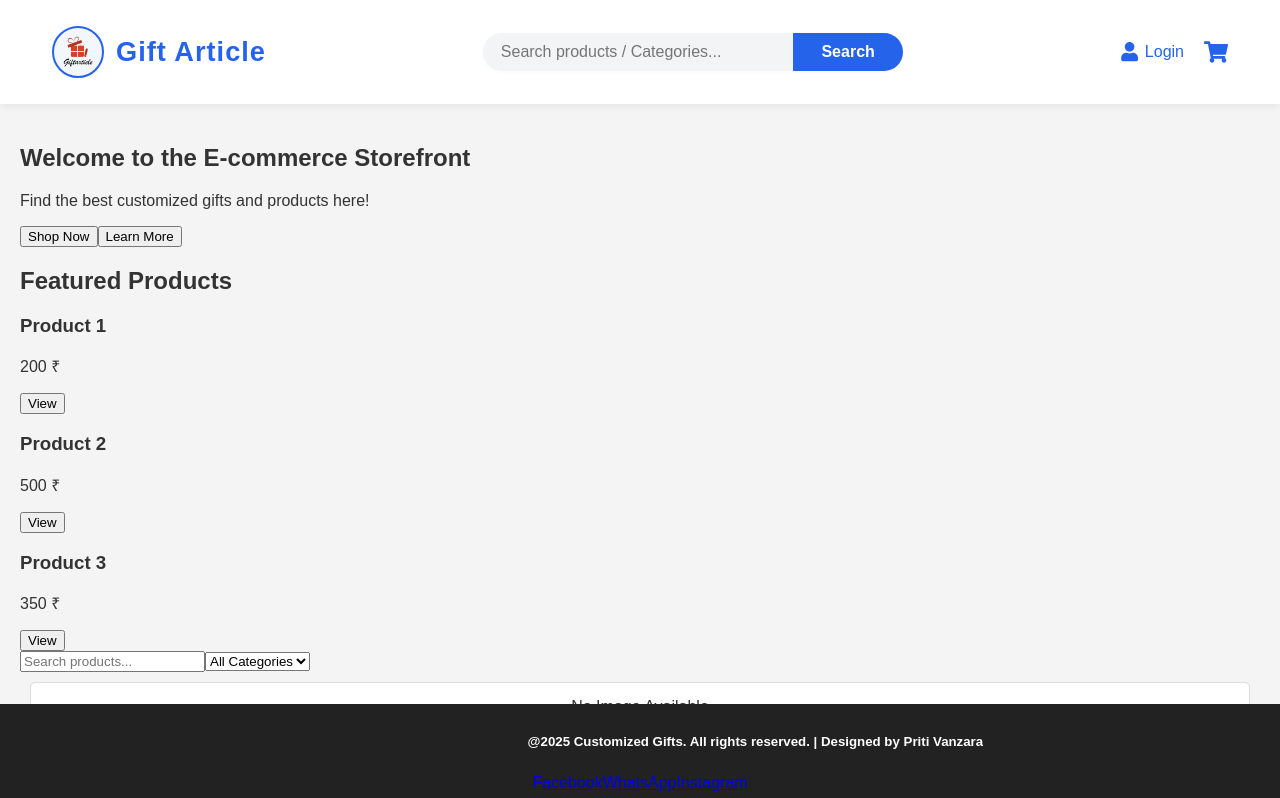
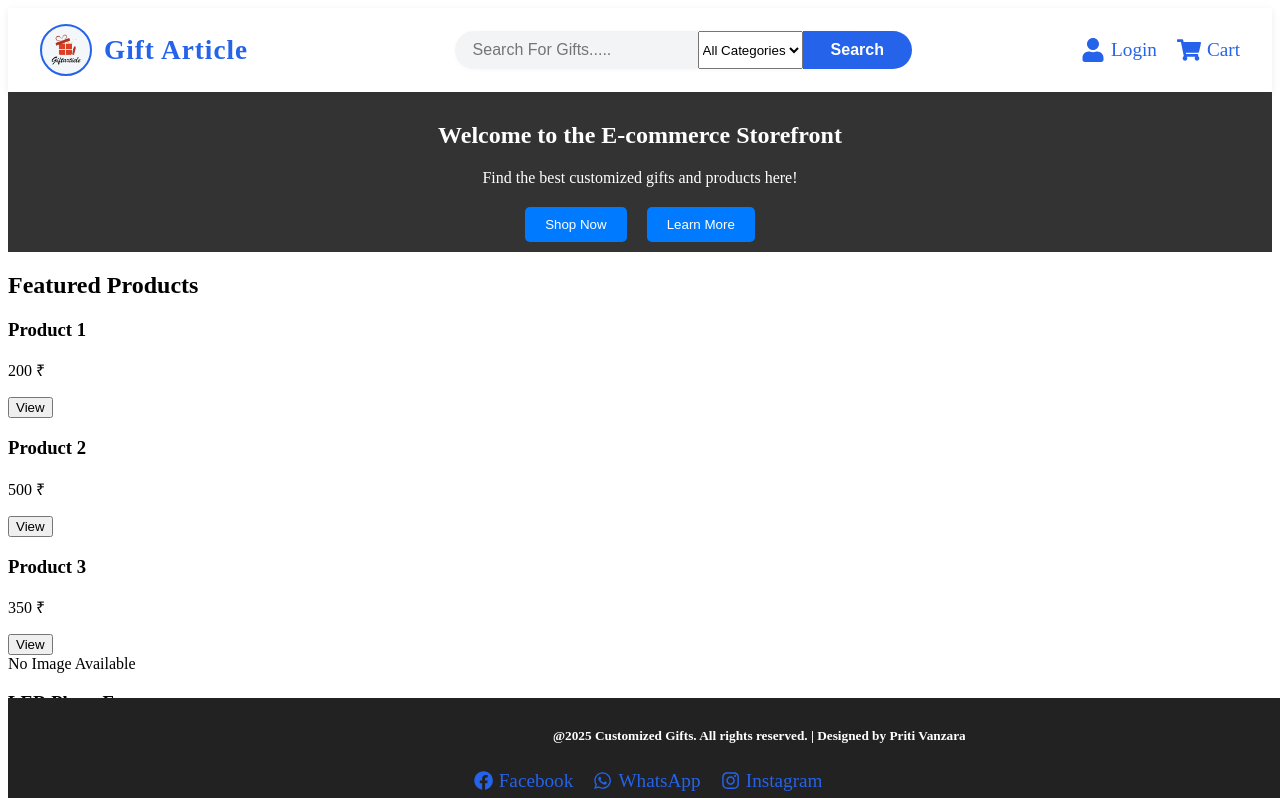
Before and after one commit to pritivanzara08/Internship-Project, a Next.js app: page / in a window 1280 px wide. Shown: the top 798 px of the page. Built offline with nearby package versions, Linux system fonts and the light colour scheme.

Commit message:
upgrading layout style

```diff
--- a/src/App.css
+++ /dev/null
@@ -1,15 +0,0 @@
-body {
-  margin: 0;
-  font-family: 'Segoe UI', Arial, sans-serif;
-  background: #f9f9f9;
-}
-
-.main-content {
-  min-height: 80vh;
-  max-width: 1200px;
-  margin: 40px auto 20px auto;
-  padding: 20px;
-  background: #fff;
-  border-radius: 10px;
-  box-shadow: 0 2px 8px rgba(0,0,0,0.05);
-}
--- a/src/components/layout/Footer.css
+++ b/src/components/layout/Footer.css
@@ -26,3 +26,44 @@
         transform: translateX(-100%);
     }
 }
+
+.social-icons a {
+    color: #2563eb;
+    margin: 0 10px;
+    text-decoration: none;
+    font-size: 1.2rem;
+    transition: color 0.2s;
+}
+
+.social-icons a:hover {
+    color: #f0f0f0;
+}
+
+.social-icons {
+    display: flex;
+    justify-content: center;
+    margin-top: 10px;
+}
+
+.social-icon-facebook {
+    font-size: 1.2rem;
+}
+
+.social-icon-whatsapp {
+    font-size: 1.2rem;
+}
+
+.social-icon-instagram {
+    font-size: 1.2rem;
+}
+
+.facebook-link, .whatsapp-link, .instagram-link {
+  display: flex;
+  align-items: center;
+  gap: 6px;
+  color: #2563eb;
+  font-weight: 500;
+  text-decoration: none;
+  font-size: 1.2rem;
+  transition: color 0.2s;
+}
--- a/src/components/layout/Footer.tsx
+++ b/src/components/layout/Footer.tsx
@@ -1,21 +1,25 @@
 import React from 'react';
 import './Footer.css';
+import { FaFacebook, FaWhatsapp, FaInstagram } from 'react-icons/fa';
 
 const Footer: React.FC = () => (
   <footer className="new_footer text-center fixed-bottom">
-    <h5 style={{ color: 'white' }}>
+    <h5 className="footer-text">
       <span className="scrolling-text">
         @2025 Customized Gifts. All rights reserved. | Designed by Priti Vanzara
       </span>
     </h5>
     <div className="social-icons">
-      <a href="https://www.facebook.com" target="_blank" rel="noopener noreferrer">
+      <a className="facebook-link" href="https://www.facebook.com" target="_blank" rel="noopener noreferrer">
+        <FaFacebook className="social-icon-facebook" />
         Facebook
       </a>
-      <a href="https://www.whatsapp.com" target="_blank" rel="noopener noreferrer">
+      <a className="whatsapp-link" href="https://www.whatsapp.com" target="_blank" rel="noopener noreferrer">
+        <FaWhatsapp className="social-icon-whatsapp" />
         WhatsApp
       </a>
-      <a href="https://www.instagram.com" target="_blank" rel="noopener noreferrer">
+      <a className="instagram-link" href="https://www.instagram.com" target="_blank" rel="noopener noreferrer">
+        <FaInstagram className="social-icon-instagram" />
         Instagram
       </a>
     </div>
--- a/src/components/layout/Header.css
+++ b/src/components/layout/Header.css
@@ -90,29 +90,30 @@
   color: #2563eb;
   font-weight: 500;
   text-decoration: none;
-  font-size: 1rem;
+  font-size: 1.2rem;
   transition: color 0.2s;
 }
 .header-login-link:hover {
-  color: #174ea6;
+  color: #ff0000;
   text-decoration: underline;
 }
 
 .header-login-icon {
-  font-size: 1.2rem;
+  font-size: 1.5rem;
 }
 
 .header-cart-link {
-  position: relative;
   display: flex;
   align-items: center;
+  gap: 6px;
   color: #2563eb;
-  font-size: 1.5rem;
+  font-weight: 500;
+  text-decoration: none;
+  font-size: 1.2rem;
   transition: color 0.2s;
-  text-decoration: none;
 }
 .header-cart-link:hover {
-  color: #174ea6;
+  color: #ff0000;
 }
 
 .header-cart-icon {
--- a/src/components/layout/Header.tsx
+++ b/src/components/layout/Header.tsx
@@ -7,6 +7,7 @@ import { FaShoppingCart, FaUser } from 'react-icons/fa';
 const Header: React.FC = () => {
   const [search, setSearch] = useState('');
   const router = useRouter();
+  const [selectedCategory, setSelectedCategory] = useState("");
 
   const handleSearch = (e: React.FormEvent) => {
     e.preventDefault();
@@ -14,6 +15,10 @@ const Header: React.FC = () => {
         router.push(`/search?query=${encodeURIComponent(search)}`);
     }
   };
+
+  const handleCategoryChange = (e: React.ChangeEvent<HTMLSelectElement>) => {
+      setSelectedCategory(e.target.value);
+    };
 
   return (
     <header className="header">
@@ -29,9 +34,24 @@ const Header: React.FC = () => {
                     type="text"
                     value={search}
                     onChange={(e) => setSearch(e.target.value)}
-                    placeholder="Search products / Categories..."
+                    placeholder="Search For Gifts....."
                     className="header-search-input"
                 />
+                <select
+                    value={selectedCategory}
+                    onChange={handleCategoryChange}
+                    className="w-full md:w-1/4 px-4 py-2 border rounded-md focus:outline-none focus:ring-2 focus:ring-blue-500">
+                    <option value="">All Categories</option>
+                    <option value="birthdayitems">Birthday</option>
+                    <option value="anniversaryitems">Anniversary</option>
+                    <option value="leditems">LED Items</option>
+                    <option value="photoframes">Photo Frame</option>
+                    <option value="hampers">Hampers</option>
+                    <option value="giftcards">Gift Cards</option>
+                    <option value="keychain">Keychain</option>
+                    <option value="festiveitems">Festivals</option>
+                    <option value="weddingitems">Wedding</option>
+                </select>
                 <button
                     type="submit"
                     className="header-search-btn"
@@ -48,7 +68,7 @@ const Header: React.FC = () => {
                 <Link href="/cart" className="header-cart-link">
                     {/* Cart Icon */}
                     <FaShoppingCart className="header-cart-icon" />
-
+                    Cart
                 </Link>
             </div>
         </div>
--- a/src/pages/index.tsx
+++ b/src/pages/index.tsx
@@ -1,5 +1,6 @@
 import React, { useState } from "react";
 import ProductList from "../components/product/ProductList";
+import '../styles/globals.css'; // Ensure this path is correct based on your project structure
 
 export default function Home() {
   const [searchQuery, setSearchQuery] = useState("");
@@ -14,14 +15,14 @@ export default function Home() {
   };
 
   return (
-    <div className="container mx-auto px-4 py-8">
+    <div className="main-container">
       {/* Hero Section */}
-      <section className="text-center mb-10">
-        <h1 className="text-5xl font-extrabold mb-2 text-blue-700">Welcome to the E-commerce Storefront</h1>
+      <section className="banner">
+        <h1>Welcome to the E-commerce Storefront</h1>
         <p className="text-lg text-gray-500 mb-6">Find the best customized gifts and products here!</p>
-        <div className="flex justify-center gap-4">
-          <button className="bg-blue-500 text-white px-6 py-2 rounded shadow hover:bg-blue-600 transition">Shop Now</button>
-          <button className="bg-gray-200 text-gray-800 px-6 py-2 rounded shadow hover:bg-gray-300 transition">Learn More</button>
+        <div className="explore-buttons">
+          <button className="shopnowbtn">Shop Now</button>
+          <button className="learnmorebtn">Learn More</button>
         </div>
       </section>
 
@@ -47,33 +48,6 @@ export default function Home() {
           </div>
         </div>
       </section>
-
-      {/* Search and Filter */}
-      <section className="mb-10">
-        <div className="flex flex-col md:flex-row items-center gap-4">
-          <input
-            type="text"
-            placeholder="Search products..."
-            value={searchQuery}
-            onChange={handleSearchChange}
-            className="w-full md:w-1/2 px-4 py-2 border rounded-md focus:outline-none focus:ring-2 focus:ring-blue-500"
-          />
-          <select
-            value={selectedCategory}
-            onChange={handleCategoryChange}
-            className="w-full md:w-1/4 px-4 py-2 border rounded-md focus:outline-none focus:ring-2 focus:ring-blue-500"
-          >
-            <option value="">All Categories</option>
-            <option value="leditems">LED Items</option>
-            <option value="photoframes">Photo Frame</option>
-            <option value="hampers">Hampers</option>
-            <option value="giftcards">Gift Cards</option>
-            <option value="customitems">Custom Items</option>
-            <option value="kidsitems">Kids Items</option>
-          </select>
-        </div>
-      </section>
-
       {/* Product List */}
       <main>
         <ProductList searchQuery={searchQuery} category={selectedCategory} />
--- a/src/styles/globals.css
+++ b/src/styles/globals.css
@@ -1,61 +1,11 @@
-body {
-    margin: 0;
-    font-family: Arial, sans-serif;
-    background-color: #f4f4f4;
-    color: #333;
+.explore-buttons {
+    display: flex;
+    justify-content: center;
+    align-items: space-between;
+    margin-top: 20px;
+    gap: 20px;
 }
-
-header {
-    background: #090909;
-    color: #fff;
-    padding: 10px 20px;
-    align-items: stretch;
-    justify-content: space-between;
-}
-
-nav {
-    display: flex;
-    justify-content: space-around;
-}
-
-nav a {
-    color: #fff;
-    text-decoration: none;
-    padding: 10px 15px;
-}
-
-nav a:hover {
-    background: #0056b3;
-}
-
-.main-content {
-    padding: 20px;
-}
-
-.product-card {
-    background: #fff;
-    border: 1px solid #ddd;
-    border-radius: 5px;
-    padding: 15px;
-    margin: 10px;
-    text-align: center;
-}
-
-.product-card img {
-    max-width: 100%;
-    height: auto;
-}
-
-.product-card h3 {
-    margin: 10px 0;
-}
-
-.product-card p {
-    color: #007bff;
-    font-weight: bold;
-}
-
-footer {
+.banner {
     background: #333;
     color: #fff;
     text-align: center;
@@ -64,3 +14,37 @@ footer {
     bottom: 0;
     width: 100%;
 }
+.banner h2 {
+    font-size: 1.5rem;
+    margin-bottom: 8px;
+}
+.banner a {
+    color: #fff;
+    text-decoration: none;
+}
+.banner a:hover {
+    text-decoration: underline;
+}
+.banner p {
+    text-align: center;
+    font-size: 1rem;
+    margin-bottom: 6px;
+}
+
+.shopnowbtn {
+    background: #007bff;
+    color: #fff;
+    padding: 10px 20px;
+    border: none;
+    border-radius: 5px;
+    cursor: pointer;
+}
+
+.learnmorebtn {
+    background: #007bff;
+    color: #fff;
+    padding: 10px 20px;
+    border: none;
+    border-radius: 5px;
+    cursor: pointer;
+}
```
